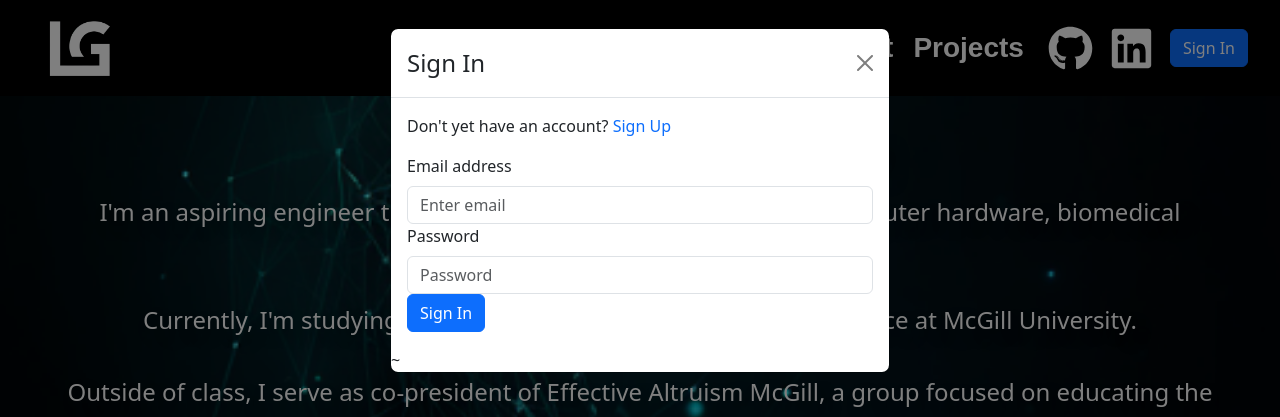
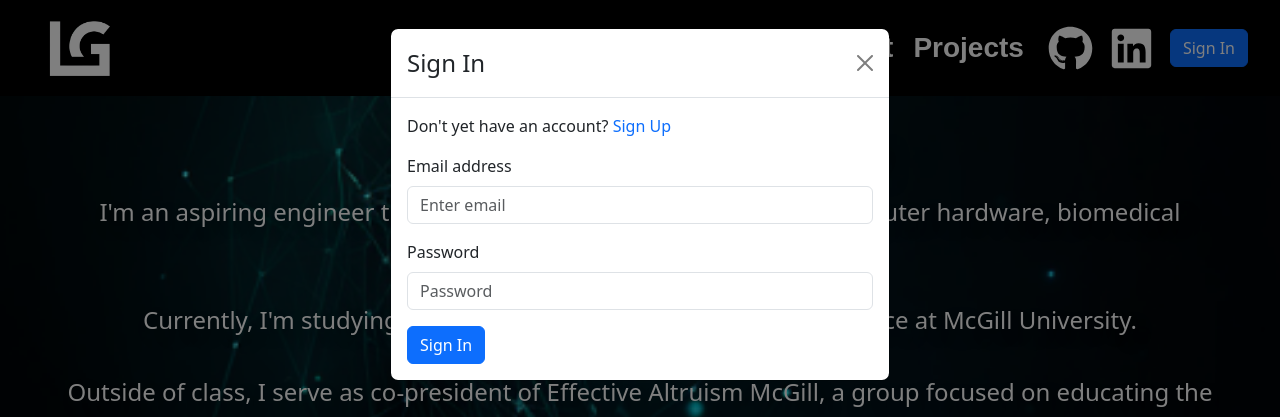
Before and after one commit to Dummdood/personal-website, a React (Vite) app: page / in a window 1280 px wide. Both pictures are taken after a click on the button "Sign In". Shown: the top 417 px of the page. Built offline with nearby package versions, Linux system fonts and the light colour scheme.

Commit message:
Adjusted signin/signup modal styling and implemented api pipeline call, api itself remains to be done

```diff
--- a/src/components/SignInModal.jsx
+++ b/src/components/SignInModal.jsx
@@ -1,24 +1,11 @@
 import React, { useState } from "react";
 import { Modal, Button, Form } from "react-bootstrap";
 import "../styles/signinmodal.css";
+import { handleSignInSubmit, handleSignUpSubmit } from "../utils/authHandlers";
 
 function SignInModal() {
   const [showSignIn, setShowSignIn] = useState(false);
   const [showSignUp, setShowSignUp] = useState(false);
-
-  const handleCloseSignIn = () => setShowSignIn(false);
-  const handleShowSignIn = () => setShowSignIn(true);
-
-  const handleCloseSignUp = () => setShowSignUp(false);
-  const handleShowSignUp = () => {
-    setShowSignIn(false); // Close sign-in modal
-    setShowSignUp(true); // Open sign-up modal
-  };
-
-  const handleSwitchToSignIn = () => {
-    setShowSignUp(false); // Close sign-up modal
-    setShowSignIn(true); // Open sign-in modal
-  };
 
   return (
     <>
@@ -26,13 +13,13 @@ function SignInModal() {
       <Button
         className="signin-button"
         variant="primary"
-        onClick={handleShowSignIn}
+        onClick={() => setShowSignIn(true)}
       >
         Sign In
       </Button>
 
       {/* Sign In Modal */}
-      <Modal show={showSignIn} onHide={handleCloseSignIn}>
+      <Modal show={showSignIn} onHide={() => setShowSignIn(false)}>
         <Modal.Header closeButton>
           <Modal.Title className="modal-title">Sign In</Modal.Title>
         </Modal.Header>
@@ -42,13 +29,16 @@ function SignInModal() {
             <a
               className="modal-signup"
               href="#signup"
-              onClick={handleShowSignUp}
+              onClick={() => {
+                setShowSignIn(false); // Close sign-in modal
+                setShowSignUp(true); // Open sign-up modal
+              }}
             >
               Sign Up
             </a>
           </p>
 
-          <Form>
+          <Form className="signin-form" onSubmit={handleSignInSubmit}>
             <Form.Group controlId="formBasicEmail">
               <Form.Label>Email address</Form.Label>
               <Form.Control type="email" placeholder="Enter email" />
@@ -63,11 +53,11 @@ function SignInModal() {
               Sign In
             </Button>
           </Form>
-        </Modal.Body>~
+        </Modal.Body>
       </Modal>
 
       {/* Sign Up Modal */}
-      <Modal show={showSignUp} onHide={handleCloseSignUp}>
+      <Modal show={showSignUp} onHide={() => setShowSignUp(false)}>
         <Modal.Header closeButton>
           <Modal.Title className="modal-title">Sign Up</Modal.Title>
         </Modal.Header>
@@ -77,12 +67,15 @@ function SignInModal() {
             <a
               className="modal-login"
               href="#login"
-              onClick={handleSwitchToSignIn}
+              onClick={() => {
+                setShowSignUp(false); // Close sign-up modal
+                setShowSignIn(true); // Open sign-in modal
+              }}
             >
               Log In
             </a>
           </p>
-          <Form>
+          <Form className="signup-form" onSubmit={handleSignUpSubmit}>
             <Form.Group controlId="formBasicEmail">
               <Form.Label>Email address</Form.Label>
               <Form.Control type="email" placeholder="Enter email" />
--- a/src/styles/signinmodal.css
+++ b/src/styles/signinmodal.css
@@ -28,6 +28,11 @@
     font-size: 1rem;
 }
 
+.signin-form > div, .signup-form > div {
+    margin-bottom: 1rem;
+  }
+
+
 .modal-signup {
     text-decoration: none;
 }
--- /dev/null
+++ b/src/utils/authHandlers.js
@@ -0,0 +1,13 @@
+export const handleSignInSubmit = (event, closeModal) => {
+    event.preventDefault();
+    // Add your sign-in logic here (e.g., API call)
+    console.log("Sign In form submitted");
+    closeModal(); // Close the modal after sign-in
+  };
+
+  export const handleSignUpSubmit = (event, closeModal) => {
+    event.preventDefault();
+    // Add your sign-up logic here (e.g., API call)
+    console.log("Sign Up form submitted");
+    closeModal(); // Close the modal after sign-up
+  };
```
